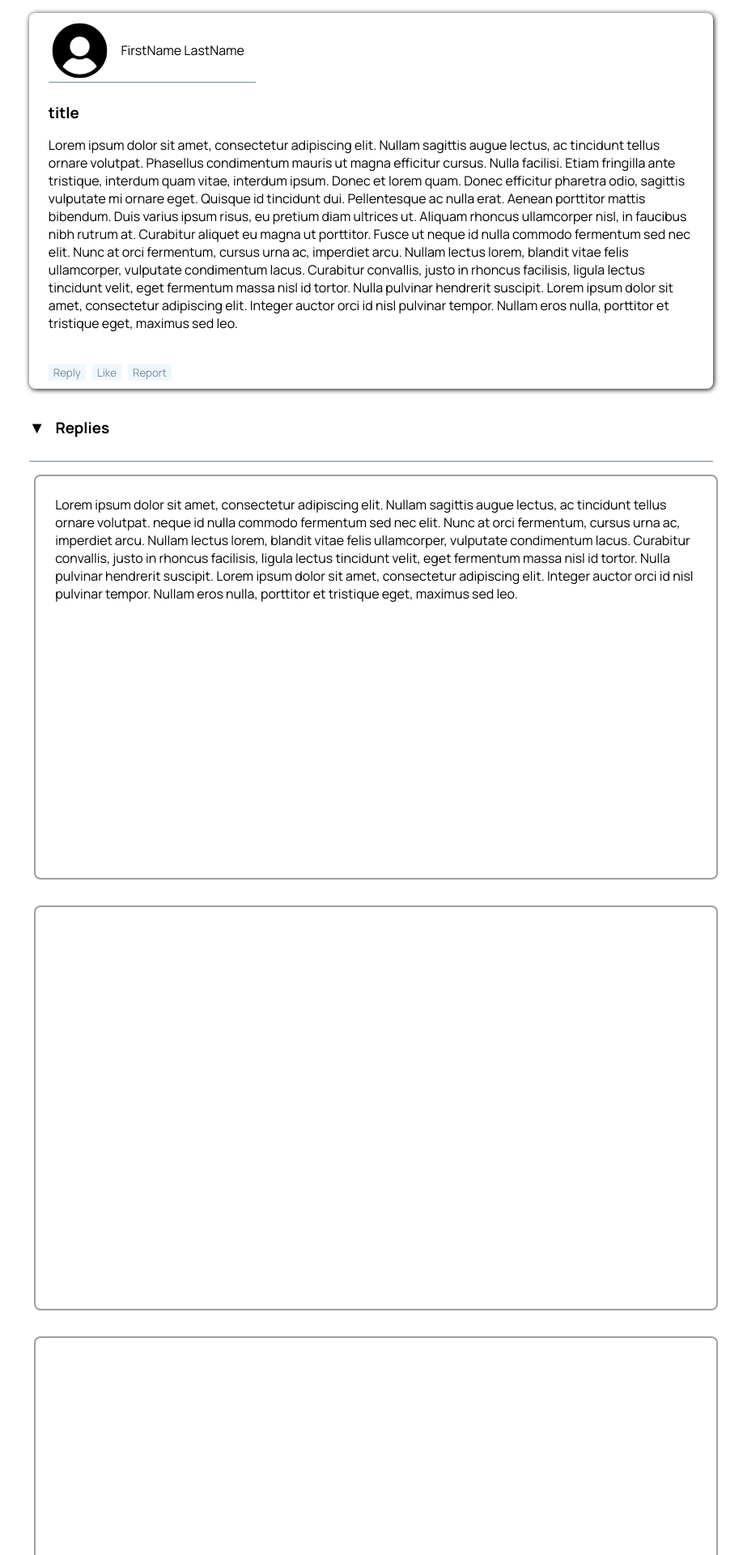
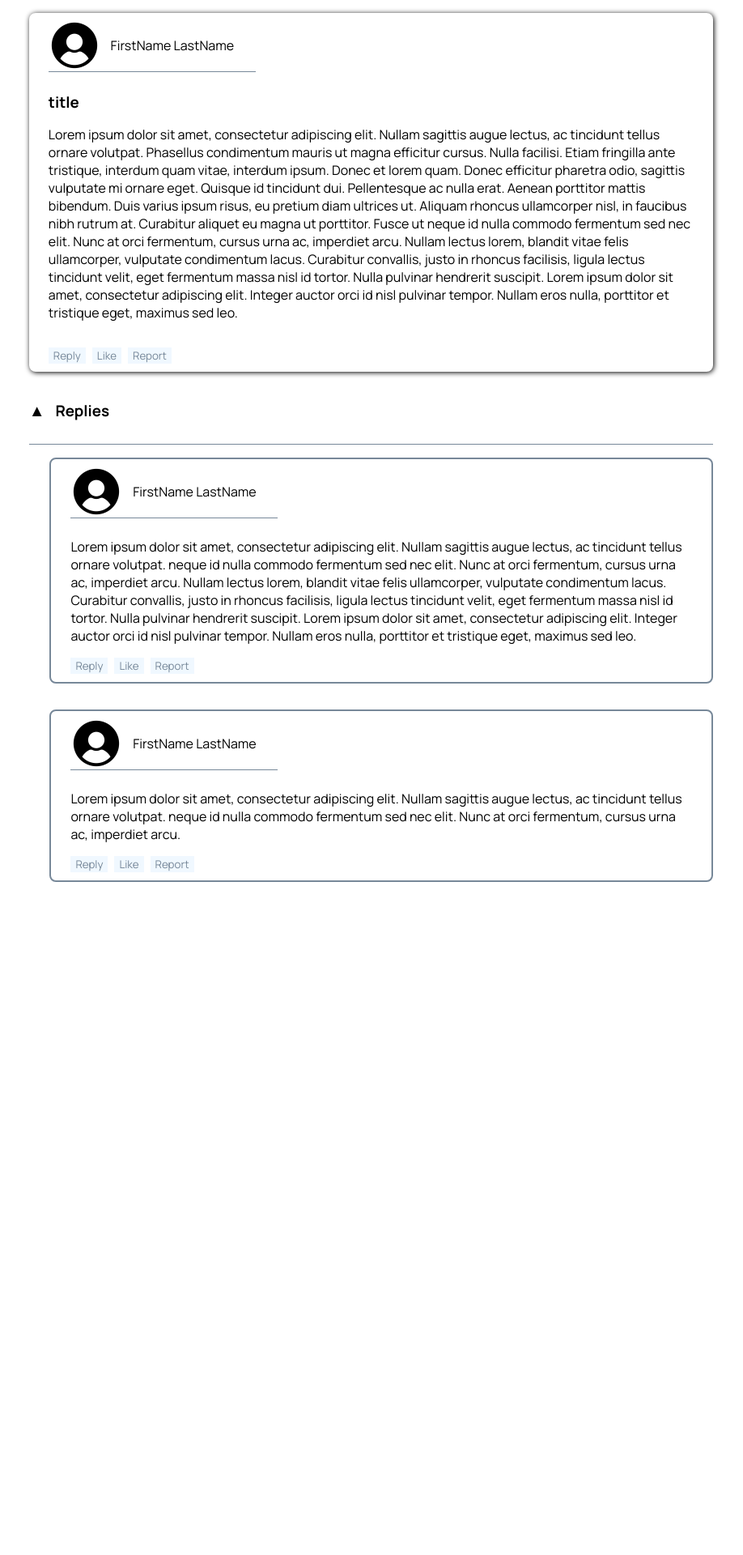
Before and after one commit to LucaMawyin/forum, a PHP site: page /post.html in a window 1280 px wide. Shown: the top 1920 px of the page at 81% size, without its empty margins (169-1087 px from the left). After the commit the page ends 1089 px from the top, so only its background shows below. Run offline with PHP 8.4, Linux system fonts and the light colour scheme.

Commit message:
Add replies drop down

```diff
--- a/css/post.css
+++ b/css/post.css
@@ -9,7 +9,7 @@
     box-shadow: 1px 1px 6px  black;
     background-color: white;
 }
-#user-info {
+.user-info {
     display: flex;
     align-items: center;
     width: 20vw;
@@ -19,37 +19,38 @@
     border-bottom: 1.5px solid lightslategray;
 
 }
-#buttons {
+.buttons {
     display: flex;
 
 }
-#text-content{
+.text-content{
     margin: 1.5em;
+    margin-bottom: 2vh;
 }
-#text-content h3{
+.text-content h3{
     margin: 0;
 }
-#user-info img{
+.user-info img{
 
-    max-width: 30%;
+    max-width: 25%;
     object-fit: cover;
     width: auto;
     height: auto;
 }
-#user-info p{
+.user-info p{
     display: flex;
     margin: 5%;
     width: 60%;
 
 
 }
-#buttons {
+.buttons {
     margin-left: 1.5em;
     margin-bottom: 1.25vh;
 
 
 }
-#buttons input {
+.buttons input {
     background-color: aliceblue;
     border: none;
     color:  lightslategray;
@@ -77,12 +78,12 @@
 }
 .reply {
 
-    width: 66vw;
+    width: 64vw;
     margin: 2vh;
-    height: 500px;
-    margin-left: 16.5vw;
+    margin-left: 18vw;
+    margin-right: 18vw;
     border-radius: 8px;
-    border: 2px solid rgb(158, 158, 158);
+    border: 2px solid lightslategray;
     background-color: white;
 
 }
--- a/js/post.js
+++ b/js/post.js
@@ -0,0 +1,17 @@
+window.addEventListener("load", () => {
+
+    $("#reply-tab").on("click", function (){
+        $("#replies").toggle();
+        if ($("#replies").is(":visible")){
+            console.log($("#replies").html);
+            $("#reply-tab span").html("&#x25B2;");
+
+        }
+        else {
+            $("#reply-tab span").html("&#x25BC;");
+        }
+
+    });
+
+
+});
--- a/post.html
+++ b/post.html
@@ -7,16 +7,15 @@
     <script src="js/post.js"></script>
     <link rel="stylesheet" href="css/global.css">
     <link rel="stylesheet" href="css/post.css">
-    <script src="js/home.js"></script>
 </head>
 
 <body>
     <div id="post">
-        <div id="user-info">
+        <div class="user-info">
             <img src="images/user.png" alt="">
             <p>FirstName LastName</p>
         </div>
-        <div id="text-content">
+        <div class="text-content">
             <h3>
                 title
             </h3>
@@ -32,36 +31,60 @@
         </div>
         <div id="image-content"></div>
 
-        <div id="buttons">
+        <div class="buttons">
             <input type="button"  value="Reply">
             <input type="button" value="Like">
             <input type="button" value="Report">
         </div>
     </div>
     <div id="reply-tab">
-        <span style="font-size: 1.25em; margin-right: 1vw;">&#9660</span>
+        <span style="font-size: 1.25em; margin-right: 1vw;">&#x25B2;</span>
         <h3>Replies</h3>
     </div>
     <div id="replies">
 
         <div class="reply">
-            <div id="text-content">
+            <div class="user-info">
+                <img src="images/user.png" alt="">
+                <p>FirstName LastName</p>
+            </div>
+            <div class="image-content"></div>
+
+
+            <div class="text-content">
                 <p>Lorem ipsum dolor sit amet, consectetur adipiscing elit. Nullam sagittis augue lectus, ac tincidunt tellus ornare volutpat.
                     neque id nulla commodo fermentum sed nec elit. Nunc at orci fermentum, cursus urna ac, imperdiet arcu.
                     Nullam lectus lorem, blandit vitae felis ullamcorper, vulputate condimentum lacus. Curabitur convallis, justo in rhoncus facilisis, ligula lectus tincidunt velit, eget fermentum massa nisl id tortor.
                     Nulla pulvinar hendrerit suscipit. Lorem ipsum dolor sit amet, consectetur adipiscing elit. Integer auctor orci id nisl pulvinar tempor. Nullam eros nulla, porttitor et tristique eget, maximus sed leo.
                 </p>
             </div>
+            <div class="buttons">
+                <input type="button"  value="Reply">
+                <input type="button" value="Like">
+                <input type="button" value="Report">
+            </div>
         </div>
+
         <div class="reply">
+            <div class="user-info">
+                <img src="images/user.png" alt="">
+                <p>FirstName LastName</p>
+            </div>
+            <div class="image-content"></div>
 
+
+            <div class="text-content">
+                <p>Lorem ipsum dolor sit amet, consectetur adipiscing elit. Nullam sagittis augue lectus, ac tincidunt tellus ornare volutpat.
+                    neque id nulla commodo fermentum sed nec elit. Nunc at orci fermentum, cursus urna ac, imperdiet arcu.
+                </p>
+            </div>
+            <div class="buttons">
+                <input type="button"  value="Reply">
+                <input type="button" value="Like">
+                <input type="button" value="Report">
+            </div>
         </div>
-        <div class="reply">
 
-        </div>
-        <div class="reply">
-
-        </div>
     </div>
 
 </body>
```
